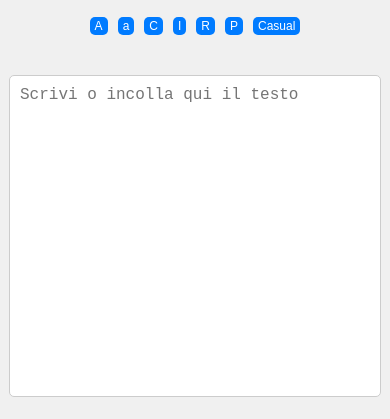
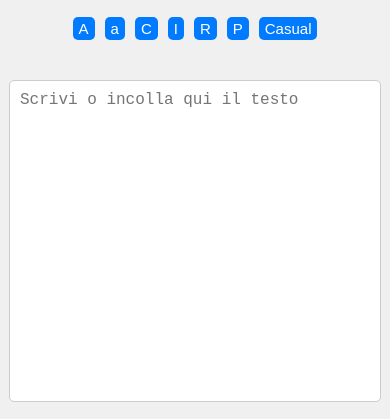
Before and after one commit to andrea-kori/quanticaratteri, a plain HTML site: page index.html in a window 390 px wide. Shown: the part 370-789 px from the top of the page. Drawn offline with Linux system fonts and the light colour scheme; files whose address does not match are found by name.

Commit message:
Update styles.css

```diff
--- a/css/styles.css
+++ b/css/styles.css
@@ -216,8 +216,8 @@ textarea {
     }
 
     .text-controls button {
-    font-size: 12px;
-    padding: 2px 5px;
+    font-size: 15px;
+    padding: 3px 6px;
 
 }
 
```
